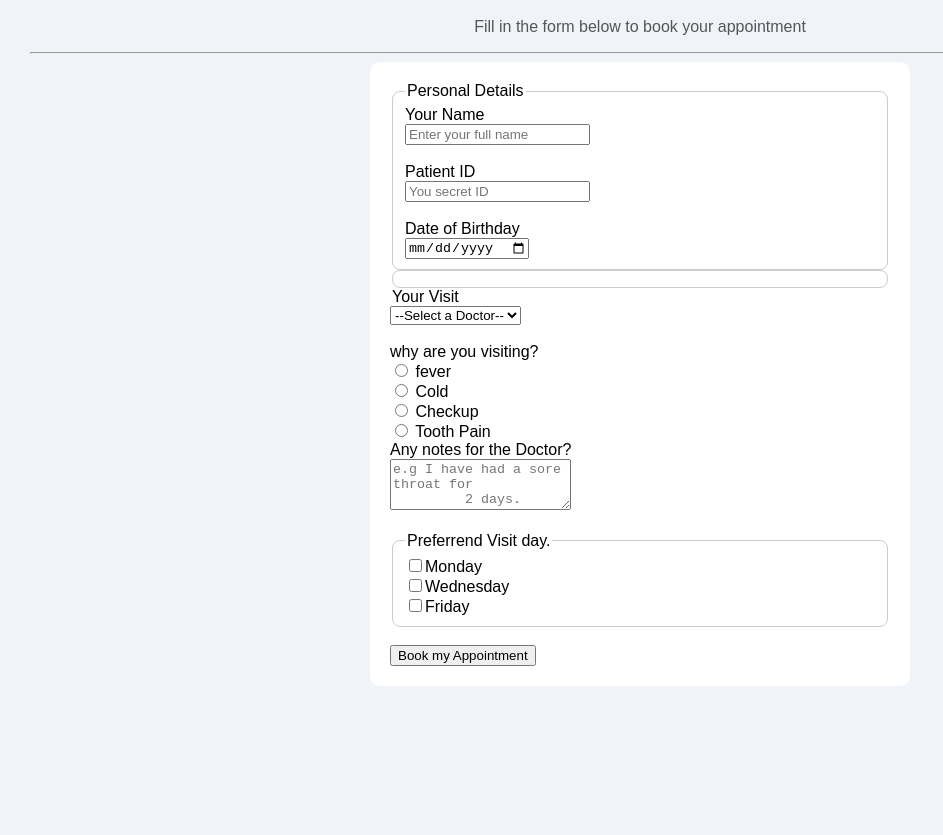
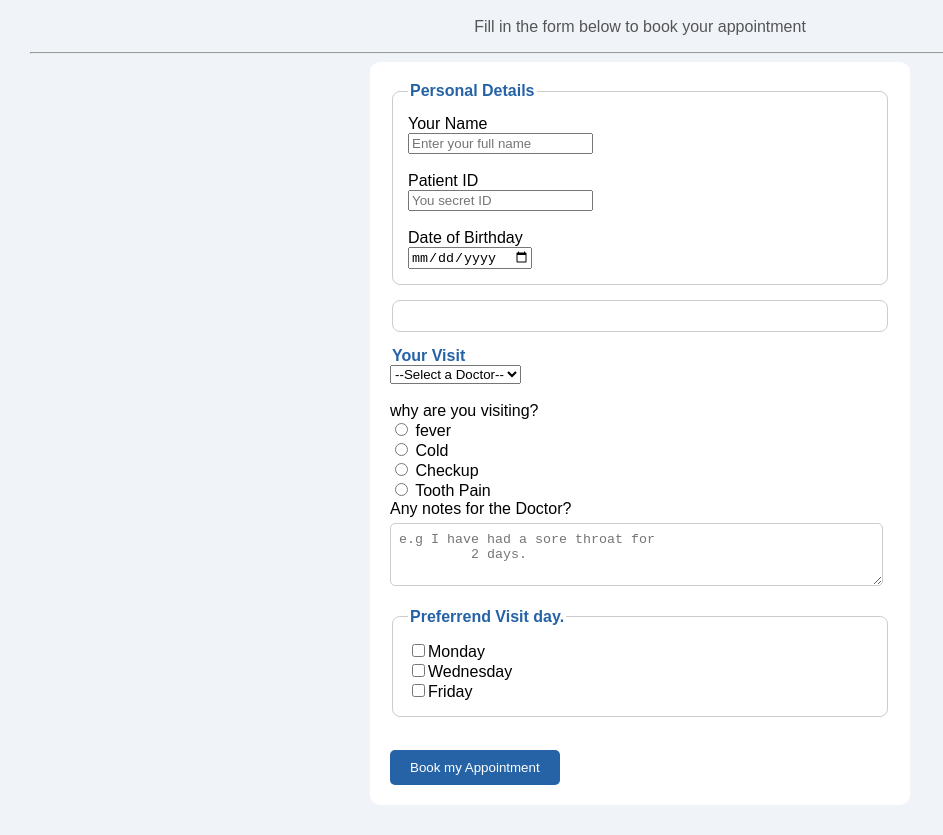
Before and after one commit to YusufKhan67/html-and-CSS, a plain HTML site: page Doctorform.html in a window 1280 px wide. Shown: the part 70-905 px from the top of the page, without its empty margins (0-943 px from the left). Before the commit the page ends 800 px from the top, so only its background shows below. Drawn offline with Linux system fonts and the light colour scheme.

Commit message:
hab doctorform file abschreiben fertig gemacht

```diff
--- a/Doctorform.html
+++ b/Doctorform.html
@@ -31,6 +31,38 @@
         fieldset {
             border: 1px solid #ccc;
             border-radius: 8px;
+            padding: 15px;
+            margin-bottom: 15px;
+        }
+
+        legend {
+            color:#2563a6;
+            font-weight: bold;
+        }
+
+        input[type="text"]
+        input[type="password"]
+        input[type="date"]
+        select,
+        textarea {
+            width: 95%;
+            padding: 8px;
+            margin-top: 5px;
+            border: 1px solid #ccc;
+            border-radius: 5px;
+        }
+
+        input[type="submit"] {
+            background-color: #2563a6;
+            color: white;
+            padding: 10px 20px;
+            border: none;
+            border-radius: 5px;
+            cursor: pointer;
+        }
+
+        input[type="submit"]:hover {
+            background-color: #174675;
         }
     </style>
 </head>
```
